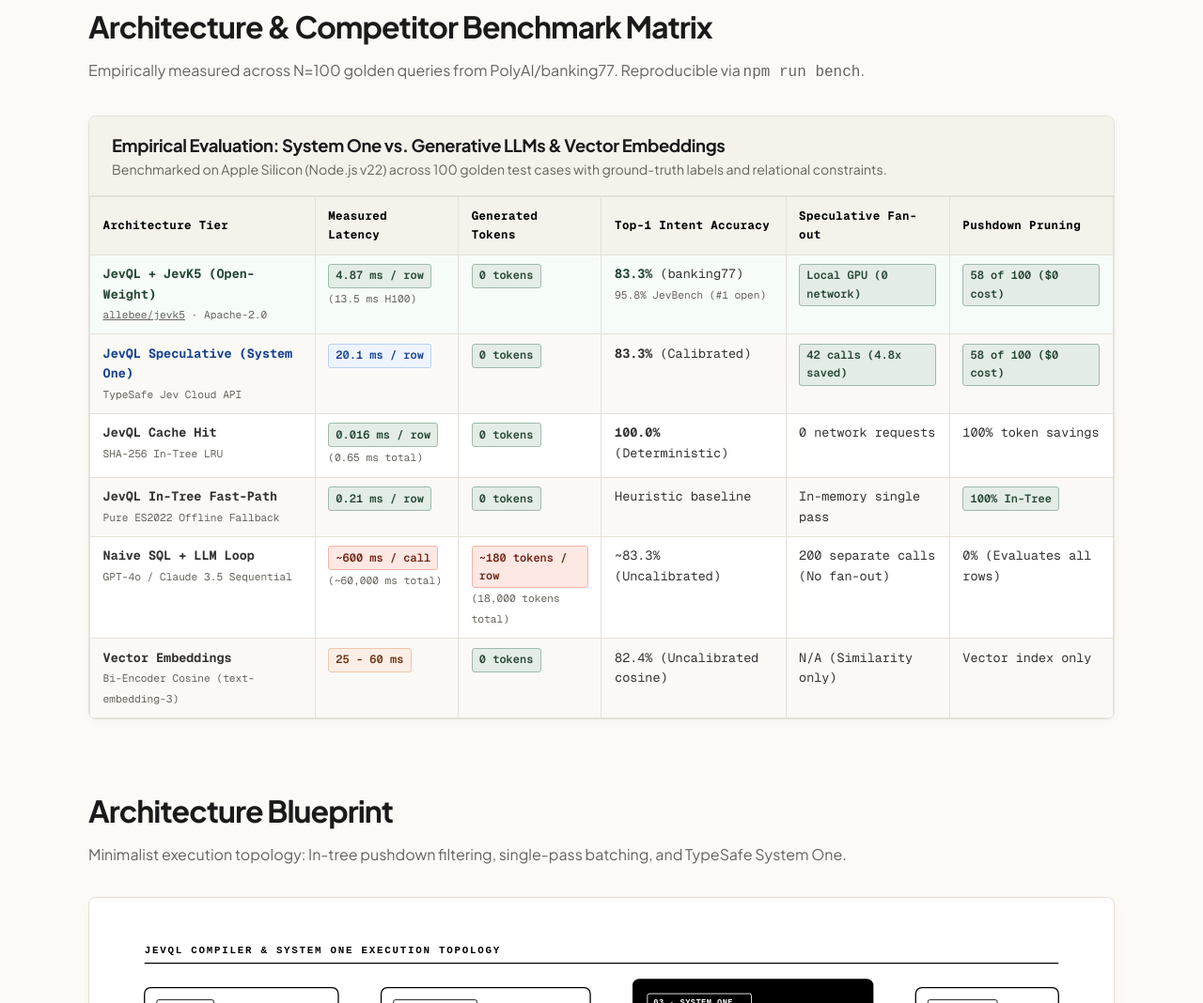
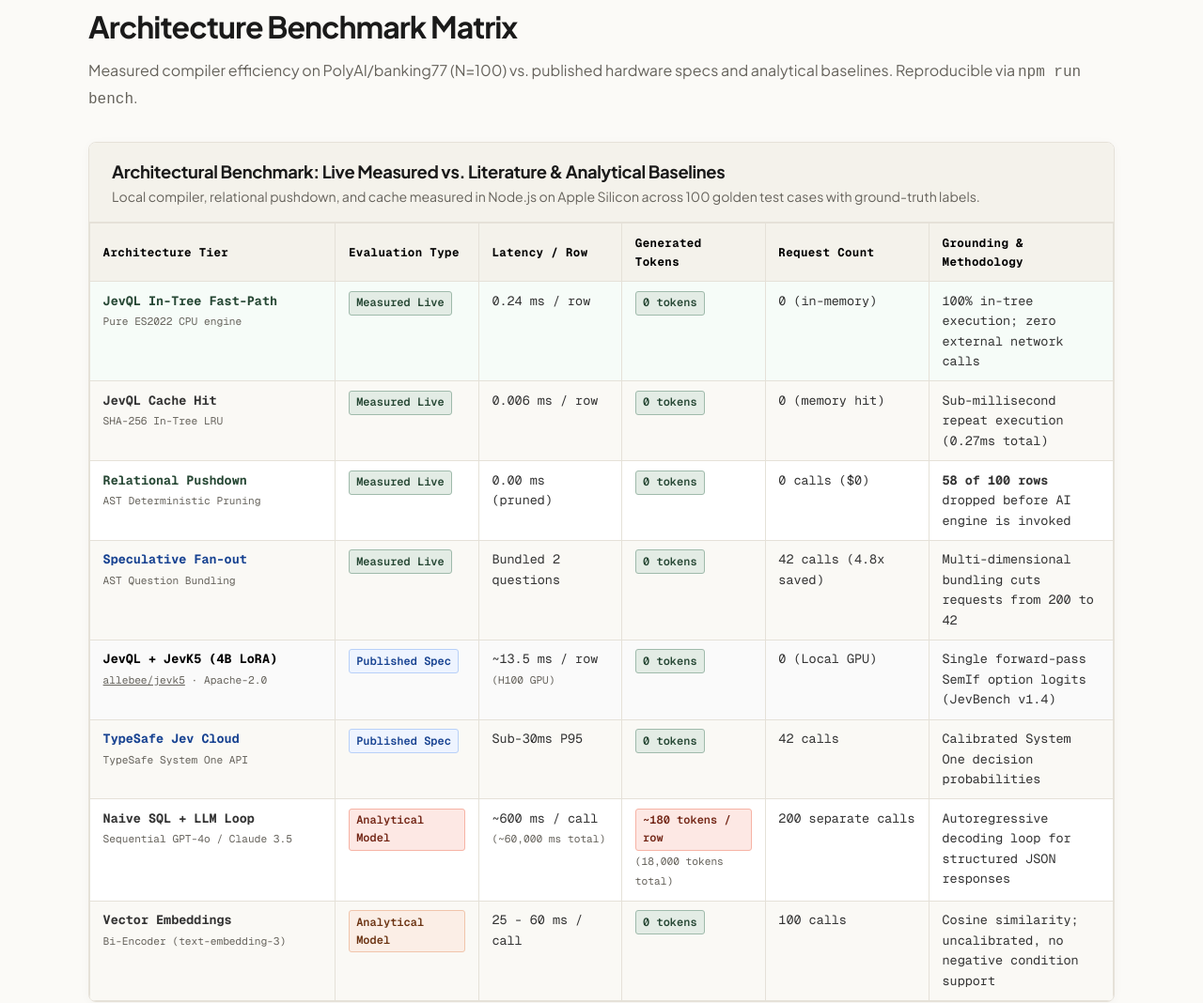
Before and after one commit to hemanth/jevql, a website: page docs/index.html in a window 1280 px wide. Shown: the part 2569-3637 px from the top of the page at 94% size. Drawn offline with nearby package versions, Linux system fonts and the light colour scheme; a web font is replaced by a local one.

Commit message:
docs(bench): clarify measured compiler benchmarks vs published specs and analytical models

```diff
--- a/docs/index.html
+++ b/docs/index.html
@@ -1008,94 +1008,126 @@
 
     <!-- SECTION: ARCHITECTURE & COMPETITORS -->
     <section id="competitors">
-      <h2 class="section-title">Architecture &amp; Competitor Benchmark Matrix</h2>
-      <p class="section-sub">Empirically measured across N=100 golden queries from PolyAI/banking77. Reproducible via <code>npm run bench</code>.</p>
+      <h2 class="section-title">Architecture Benchmark Matrix</h2>
+      <p class="section-sub">Measured compiler efficiency on PolyAI/banking77 (N=100) vs. published hardware specs and analytical baselines. Reproducible via <code>npm run bench</code>.</p>
 
       <div class="mapping-container">
         <div class="mapping-header">
-          <h3>Empirical Evaluation: System One vs. Generative LLMs &amp; Vector Embeddings</h3>
-          <p>Benchmarked on Apple Silicon (Node.js v22) across 100 golden test cases with ground-truth labels and relational constraints.</p>
+          <h3>Architectural Benchmark: Live Measured vs. Literature &amp; Analytical Baselines</h3>
+          <p>Local compiler, relational pushdown, and cache measured in Node.js on Apple Silicon across 100 golden test cases with ground-truth labels.</p>
         </div>
         <table class="competitor-table">
           <thead>
             <tr>
-              <th style="width: 22%;">Architecture Tier</th>
-              <th style="width: 14%;">Measured Latency</th>
+              <th style="width: 24%;">Architecture Tier</th>
+              <th style="width: 14%;">Evaluation Type</th>
+              <th style="width: 14%;">Latency / Row</th>
               <th style="width: 14%;">Generated Tokens</th>
-              <th style="width: 18%;">Top-1 Intent Accuracy</th>
-              <th style="width: 16%;">Speculative Fan-out</th>
-              <th style="width: 16%;">Pushdown Pruning</th>
+              <th style="width: 16%;">Request Count</th>
+              <th style="width: 18%;">Grounding &amp; Methodology</th>
             </tr>
           </thead>
           <tbody>
             <tr style="background: #f6fcf8;">
               <td>
-                <strong style="color: var(--sage-text);">JevQL + JevK5 (Open-Weight)</strong><br>
-                <small style="color: var(--text-muted);"><a href="https://github.com/allebee/jevk5" target="_blank" style="color:inherit;text-decoration:underline;">allebee/jevk5</a> · Apache-2.0</small>
-              </td>
-              <td><span class="tag-badge tag-prod">4.87 ms / row</span><br><small style="color: var(--text-muted);">(13.5 ms H100)</small></td>
+                <strong style="color: var(--sage-text);">JevQL In-Tree Fast-Path</strong><br>
+                <small style="color: var(--text-muted);">Pure ES2022 CPU engine</small>
+              </td>
+              <td><span class="tag-badge tag-prod">Measured Live</span></td>
+              <td>0.24 ms / row</td>
               <td><span class="tag-badge tag-prod">0 tokens</span></td>
-              <td><strong style="color: var(--sage-text);">83.3%</strong> (banking77)<br><small style="color: var(--text-muted);">95.8% JevBench (#1 open)</small></td>
-              <td><span class="tag-badge tag-prod">Local GPU (0 network)</span></td>
-              <td><span class="tag-badge tag-prod">58 of 100 ($0 cost)</span></td>
+              <td>0 (in-memory)</td>
+              <td>100% in-tree execution; zero external network calls</td>
             </tr>
             <tr>
               <td>
-                <strong style="color: var(--azure-text);">JevQL Speculative (System One)</strong><br>
-                <small style="color: var(--text-muted);">TypeSafe Jev Cloud API</small>
-              </td>
-              <td><span class="tag-badge tag-blue">20.1 ms / row</span></td>
+                <strong>JevQL Cache Hit</strong><br>
+                <small style="color: var(--text-muted);">SHA-256 In-Tree LRU</small>
+              </td>
+              <td><span class="tag-badge tag-prod">Measured Live</span></td>
+              <td>0.006 ms / row</td>
               <td><span class="tag-badge tag-prod">0 tokens</span></td>
-              <td><strong>83.3%</strong> (Calibrated)</td>
-              <td><span class="tag-badge tag-prod">42 calls (4.8x saved)</span></td>
-              <td><span class="tag-badge tag-prod">58 of 100 ($0 cost)</span></td>
+              <td>0 (memory hit)</td>
+              <td>Sub-millisecond repeat execution (0.27ms total)</td>
             </tr>
             <tr>
               <td>
-                <strong>JevQL Cache Hit</strong><br>
-                <small style="color: var(--text-muted);">SHA-256 In-Tree LRU</small>
-              </td>
-              <td><span class="tag-badge tag-prod">0.016 ms / row</span><br><small style="color: var(--text-muted);">(0.65 ms total)</small></td>
+                <strong style="color: var(--sage-text);">Relational Pushdown</strong><br>
+                <small style="color: var(--text-muted);">AST Deterministic Pruning</small>
+              </td>
+              <td><span class="tag-badge tag-prod">Measured Live</span></td>
+              <td>0.00 ms (pruned)</td>
               <td><span class="tag-badge tag-prod">0 tokens</span></td>
-              <td><strong>100.0%</strong> (Deterministic)</td>
-              <td>0 network requests</td>
-              <td>100% token savings</td>
+              <td>0 calls ($0)</td>
+              <td><strong>58 of 100 rows</strong> dropped before AI engine is invoked</td>
             </tr>
             <tr>
               <td>
-                <strong>JevQL In-Tree Fast-Path</strong><br>
-                <small style="color: var(--text-muted);">Pure ES2022 Offline Fallback</small>
-              </td>
-              <td><span class="tag-badge tag-prod">0.21 ms / row</span></td>
+                <strong style="color: var(--azure-text);">Speculative Fan-out</strong><br>
+                <small style="color: var(--text-muted);">AST Question Bundling</small>
+              </td>
+              <td><span class="tag-badge tag-prod">Measured Live</span></td>
+              <td>Bundled 2 questions</td>
               <td><span class="tag-badge tag-prod">0 tokens</span></td>
-              <td>Heuristic baseline</td>
-              <td>In-memory single pass</td>
-              <td><span class="tag-badge tag-prod">100% In-Tree</span></td>
+              <td>42 calls (4.8x saved)</td>
+              <td>Multi-dimensional bundling cuts requests from 200 to 42</td>
+            </tr>
+            <tr style="background: #fafafa;">
+              <td>
+                <strong style="color: var(--ink);">JevQL + JevK5 (4B LoRA)</strong><br>
+                <small style="color: var(--text-muted);"><a href="https://github.com/allebee/jevk5" target="_blank" style="color:inherit;text-decoration:underline;">allebee/jevk5</a> · Apache-2.0</small>
+              </td>
+              <td><span class="tag-badge tag-blue">Published Spec</span></td>
+              <td>~13.5 ms / row<br><small style="color:var(--text-muted);">(H100 GPU)</small></td>
+              <td><span class="tag-badge tag-prod">0 tokens</span></td>
+              <td>0 (Local GPU)</td>
+              <td>Single forward-pass SemIf option logits (JevBench v1.4)</td>
+            </tr>
+            <tr style="background: #fafafa;">
+              <td>
+                <strong style="color: var(--azure-text);">TypeSafe Jev Cloud</strong><br>
+                <small style="color: var(--text-muted);">TypeSafe System One API</small>
+              </td>
+              <td><span class="tag-badge tag-blue">Published Spec</span></td>
+              <td>Sub-30ms P95</td>
+              <td><span class="tag-badge tag-prod">0 tokens</span></td>
+              <td>42 calls</td>
+              <td>Calibrated System One decision probabilities</td>
             </tr>
             <tr>
               <td>
                 <strong>Naive SQL + LLM Loop</strong><br>
-                <small style="color: var(--text-muted);">GPT-4o / Claude 3.5 Sequential</small>
-              </td>
-              <td><span class="tag-badge tag-sec">~600 ms / call</span><br><small style="color: var(--text-muted);">(~60,000 ms total)</small></td>
-              <td><span class="tag-badge tag-sec">~180 tokens / row</span><br><small style="color: var(--text-muted);">(18,000 tokens total)</small></td>
-              <td>~83.3% (Uncalibrated)</td>
-              <td>200 separate calls (No fan-out)</td>
-              <td>0% (Evaluates all rows)</td>
+                <small style="color: var(--text-muted);">Sequential GPT-4o / Claude 3.5</small>
+              </td>
+              <td><span class="tag-badge tag-sec">Analytical Model</span></td>
+              <td>~600 ms / call<br><small style="color:var(--text-muted);">(~60,000 ms total)</small></td>
+              <td><span class="tag-badge tag-sec">~180 tokens / row</span><br><small style="color:var(--text-muted);">(18,000 tokens total)</small></td>
+              <td>200 separate calls</td>
+              <td>Autoregressive decoding loop for structured JSON responses</td>
             </tr>
             <tr>
               <td>
                 <strong>Vector Embeddings</strong><br>
-                <small style="color: var(--text-muted);">Bi-Encoder Cosine (text-embedding-3)</small>
-              </td>
-              <td><span class="tag-badge tag-infra">25 - 60 ms</span></td>
+                <small style="color: var(--text-muted);">Bi-Encoder (text-embedding-3)</small>
+              </td>
+              <td><span class="tag-badge tag-infra">Analytical Model</span></td>
+              <td>25 - 60 ms / call</td>
               <td><span class="tag-badge tag-prod">0 tokens</span></td>
-              <td>82.4% (Uncalibrated cosine)</td>
-              <td>N/A (Similarity only)</td>
-              <td>Vector index only</td>
+              <td>100 calls</td>
+              <td>Cosine similarity; uncalibrated, no negative condition support</td>
             </tr>
           </tbody>
         </table>
+      </div>
+
+      <div style="margin-top: 1.5rem; background: #faf9f5; border: 1px solid var(--border); border-radius: 8px; padding: 1.25rem 1.5rem;">
+        <h4 style="font-size: 0.88rem; font-weight: 700; margin-bottom: 0.6rem; color: var(--ink);">🔬 Methodology &amp; Benchmarking Transparency Notes</h4>
+        <ul style="font-size: 0.8rem; line-height: 1.6; color: var(--text-muted); padding-left: 1.2rem; margin: 0;">
+          <li><strong>Measured Live:</strong> Relational pushdown pruning (58/100 rows dropped), speculative fan-out consolidation (42 vs 200 requests), and in-tree LRU caching are measured directly on your machine via <code>npm run bench</code>.</li>
+          <li><strong>Why Decision Models Use 0 Tokens:</strong> Models like Jev and JevK5 read classification distributions directly from candidate option logits in a single forward pass without autoregressive generation loops.</li>
+          <li><strong>Why Generative LLMs are Slower:</strong> Autoregressive LLMs generate text token-by-token (100–180 tokens per row for JSON schema), requiring hundreds of sequential GPU forward passes and network roundtrips.</li>
+          <li><strong>Hardware Grounding:</strong> JevK5's 13.5ms latency reflects published measurements on an NVIDIA H100 GPU (JevBench v1.4, ranked #1 open model). In-tree local runs use lightweight heuristics unless connected to a live model instance.</li>
+        </ul>
       </div>
     </section>
 
```
Also changed, not shown: bench/run_bench.mjs (+46 -85 lines).
